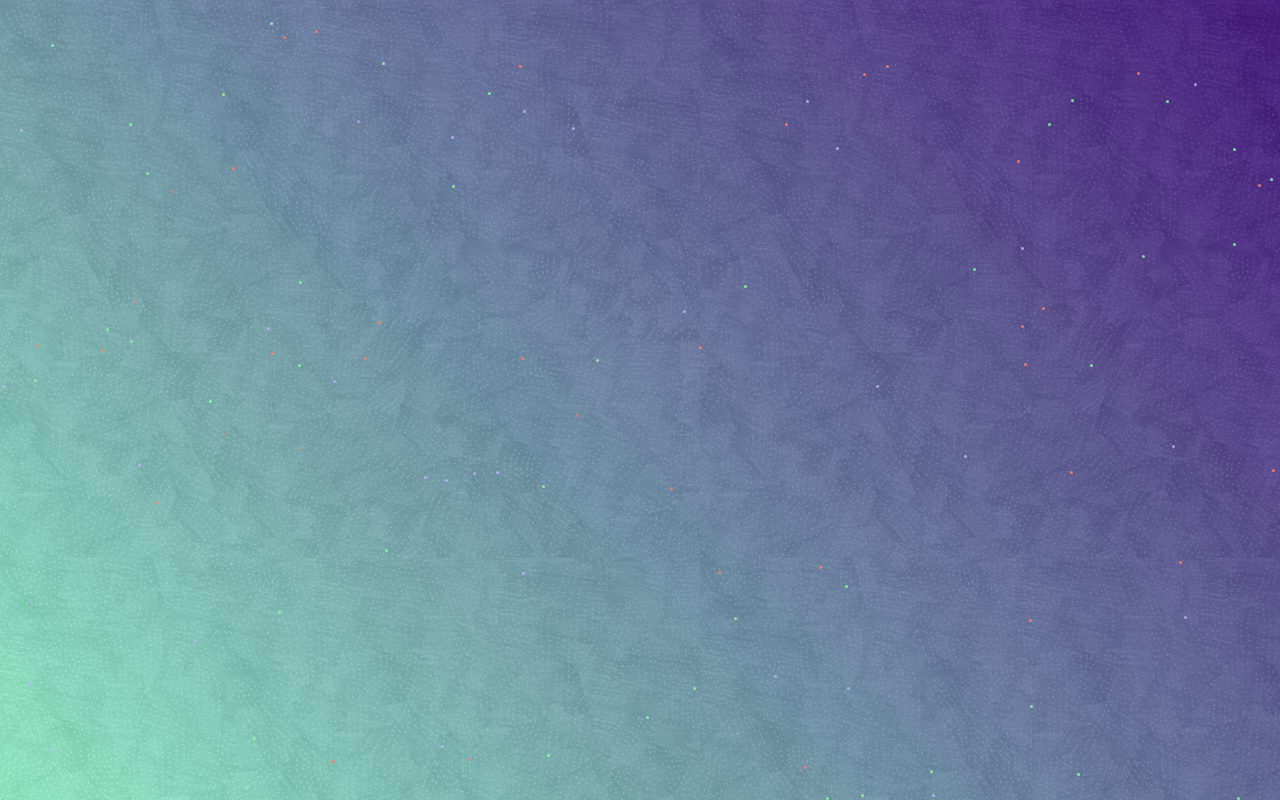
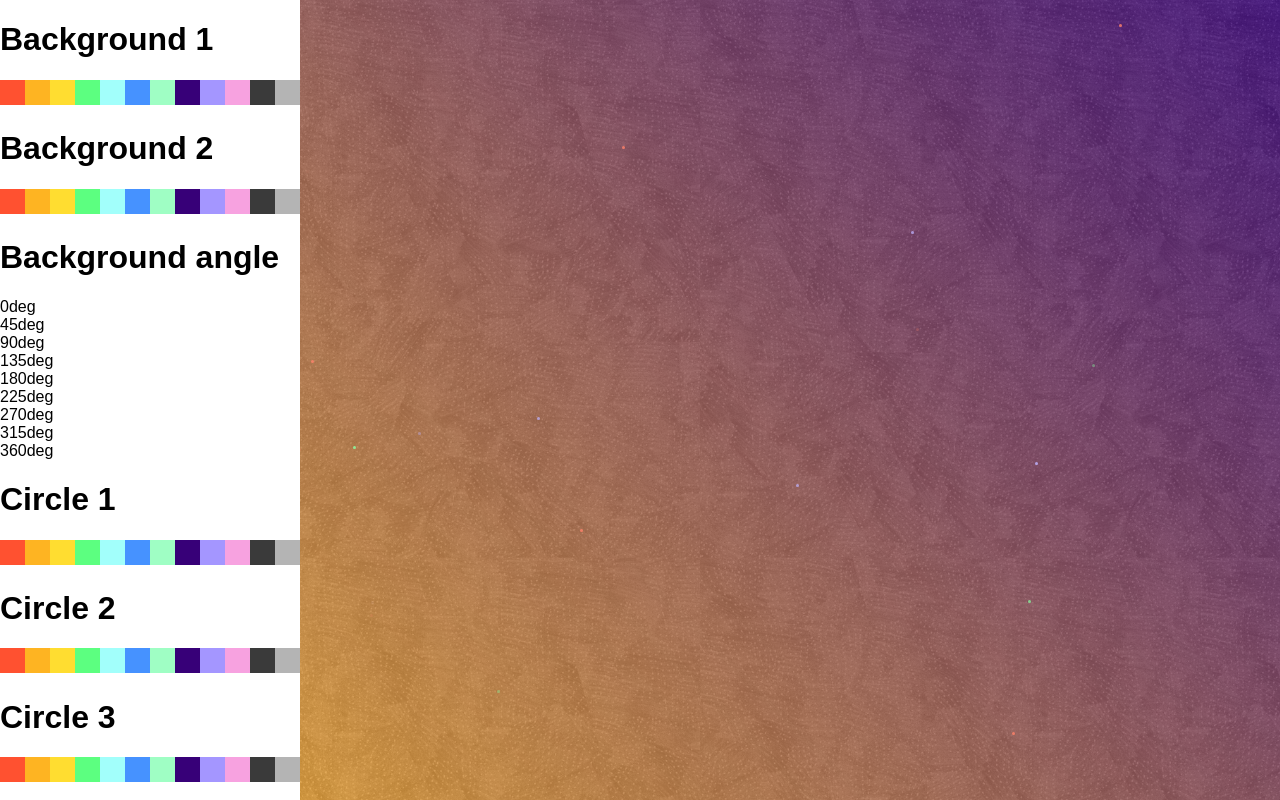
Before and after one commit to jamesshedden/spheres-react, a React (Create React App) app: page / in a window 1280 px wide. Built offline with nearby package versions, Linux system fonts and the light colour scheme.

Commit message:
Adding UI

```diff
--- a/src/App.css
+++ b/src/App.css
@@ -9,12 +9,12 @@
   }
 }
 
-.content {
+/*.content {
   height: 100%;
   background: linear-gradient(45deg, #8FFCCF 0%, #370078 100%);
   position: relative;
   overflow: hidden;
-}
+}*/
 
 .content:before {
   content: '';
@@ -44,6 +44,14 @@
   display: flex;
   justify-content: center;
   align-items: center;
+}
+
+.circle:hover {
+  cursor: grab;
+}
+
+.circle.is-active:hover {
+  cursor: grabbing;
 }
 
 .size-xsmall {
@@ -328,3 +336,14 @@
   opacity: 0;
   transition: opacity 2s ease;
 }
+
+.menu {
+  background: white;
+  z-index: 999;
+  position: absolute;
+  top: 0;
+  left: 0;
+  height: 100%;
+  width: 300px;
+  overflow-y: scroll;
+}
--- a/src/App.js
+++ b/src/App.js
@@ -8,8 +8,60 @@ import './App.css';
 const MAX_CIRCLE_AMOUNT = 10;
 const PARALLAX_AMOUNT_DIVISOR = 80;
 
+const AVAILABLE_COLORS = [
+  {
+    label: 'Red',
+    hex: '#FF5130',
+  },
+  {
+    label: 'Orange',
+    hex: '#FEB422',
+  },
+  {
+    label: 'Yellow',
+    hex: '#FFDD30',
+  },
+  {
+    label: 'Green',
+    hex: '#5CFF80',
+  },
+  {
+    label: 'Light blue',
+    hex: '#A2FFFB',
+  },
+  {
+    label: 'Dark blue',
+    hex: '#4692FF',
+  },
+  {
+    label: 'Teal',
+    hex: '#9FFEC4',
+  },
+  {
+    label: 'Dark purple',
+    hex: '#370078',
+  },
+  {
+    label: 'Purple',
+    hex: '#A496FF',
+  },
+  {
+    label: 'Pink',
+    hex: '#F7A2E0',
+  },
+  {
+    label: 'Grey',
+    hex: '#3A3A3A',
+  },
+  {
+    label: 'Dark grey',
+    hex: '#B4B4B4',
+  },
+];
+
 const COLORS = ['#FF5130', '#A496FF', '#5CFF80'];
 const SIZES = ['xsmall', 'small', 'medium', 'large', 'xlarge', 'xxlarge', 'xxxlarge'];
+const ANGLES = ['0deg', '45deg', '90deg', '135deg', '180deg', '225deg', '270deg', '315deg', '360deg'];
 
 class App extends Component {
   constructor() {
@@ -17,8 +69,13 @@ class App extends Component {
 
     this.state = {
       circles: [],
-      backgroundColor1: '#FEB522',
+      backgroundColor1: '#FEB422',
       backgroundColor2: '#370078',
+      backgroundAngle: '45deg',
+      circleColor1: '#FF5130',
+      circleColor2: '#A496FF',
+      circleColor3: '#5CFF80',
+      circleAngle: '45deg',
       startedDraggingAt: 0,
       isDragging: false,
       activeCircle: null,
@@ -160,7 +217,8 @@ class App extends Component {
       PARALLAX_AMOUNT_DIVISOR,
     );
 
-    let color = COLORS[this.randomNumber(0, COLORS.length)];
+    // let color = COLORS[this.randomNumber(0, COLORS.length)];
+    let colorIndex = this.randomNumber(1, 3);
     let size = SIZES[this.randomNumber(0, SIZES.length)];
 
     let circles = this.state.circles;
@@ -174,7 +232,7 @@ class App extends Component {
 
     circles.push({
       id: this.state.sphereCount,
-      color,
+      colorIndex,
       size,
       // width: randomDimension,
       // height: randomDimension,
@@ -333,13 +391,16 @@ class App extends Component {
   }
 
   onMouseUp = (event) => {
+    if (!_.includes(event.target.classList, 'no-circle')) {
       if (this.state.activeCircle && event.timeStamp - this.state.activeCircle.activeAt > 200) {
         this.transformActiveCircle(event.pageX, event.pageY);
+        this.state.activeCircle.element.classList.remove('is-active');
         this.setState({ activeCircle: null });
       } else {
         this.makeCircle(event);
         this.setState({ activeCircle: null });
       };
+    }
   }
 
   onCircleMouseDown = (event, circle) => {
@@ -361,6 +422,10 @@ class App extends Component {
     let pointerDistanceFromCircleCentre = {
       x: pageX - translateX - left,
       y: pageY - translateY - top,
+    }
+
+    if (!event.target.classList.contains('is-active')) {
+      event.target.classList.add('is-active');
     }
 
     this.setState({
@@ -409,15 +474,183 @@ class App extends Component {
       onTouchStart={ this.onMouseDown }
       onMouseUp={ this.onMouseUp }
       onTouchEnd={ this.onMouseUp }
+      style={ {
+        height: '100%',
+        background: `
+          linear-gradient(
+            ${ this.state.backgroundAngle },
+            ${ this.state.backgroundColor1 } 0%,
+            ${ this.state.backgroundColor2 } 100%
+          )
+        `,
+        position: 'relative',
+        overflow: 'hidden',
+      } }
       >
+        <div className="menu no-circle">
+          <h1 className="no-circle">Background 1</h1>
+
+          {
+            AVAILABLE_COLORS.map((color) => {
+              return (
+                <div className="no-circle"
+                style={ {
+                  backgroundColor: color.hex,
+                  width: '25px',
+                  height: '25px',
+                  display: 'inline-block',
+                } }
+                onClick={ () => {
+                  this.setState({
+                    backgroundColor1: color.hex,
+                  });
+                } }>
+                </div>
+              );
+            })
+          }
+
+          <h1 className="no-circle">Background 2</h1>
+
+          {
+            AVAILABLE_COLORS.map((color) => {
+              return (
+                <div className="no-circle"
+                style={ {
+                  backgroundColor: color.hex,
+                  width: '25px',
+                  height: '25px',
+                  display: 'inline-block',
+                } }
+                onClick={ () => {
+                  this.setState({
+                    backgroundColor2: color.hex,
+                  });
+                } }>
+                </div>
+              );
+            })
+          }
+
+          <h1 className="no-circle">Background angle</h1>
+
+          {
+            ANGLES.map((angle) => {
+              return (
+                <div className="no-circle"
+                onClick={ () => {
+                  this.setState({
+                    backgroundAngle: angle,
+                  });
+                } }>
+                  { angle }
+                </div>
+              );
+            })
+          }
+
+          <h1 className="no-circle">Circle 1</h1>
+
+          {
+            AVAILABLE_COLORS.map((color) => {
+              return (
+                <div className="no-circle"
+                style={ {
+                  backgroundColor: color.hex,
+                  width: '25px',
+                  height: '25px',
+                  display: 'inline-block',
+                } }
+                onClick={ () => {
+                  this.setState({
+                    circleColor1: color.hex,
+                  });
+                } }>
+                </div>
+              );
+            })
+          }
+
+          <h1 className="no-circle">Circle 2</h1>
+
+          {
+            AVAILABLE_COLORS.map((color) => {
+              return (
+                <div className="no-circle"
+                style={ {
+                  backgroundColor: color.hex,
+                  width: '25px',
+                  height: '25px',
+                  display: 'inline-block',
+                } }
+                onClick={ () => {
+                  this.setState({
+                    circleColor2: color.hex,
+                  });
+                } }>
+                </div>
+              );
+            })
+          }
+
+          <h1 className="no-circle">Circle 3</h1>
+
+          {
+            AVAILABLE_COLORS.map((color) => {
+              return (
+                <div className="no-circle"
+                style={ {
+                  backgroundColor: color.hex,
+                  width: '25px',
+                  height: '25px',
+                  display: 'inline-block',
+                } }
+                onClick={ () => {
+                  this.setState({
+                    circleColor3: color.hex,
+                  });
+                } }>
+                </div>
+              );
+            })
+          }
+
+          <h1 className="no-circle">Circle angle</h1>
+
+          {
+            ANGLES.map((angle) => {
+              return (
+                <div className="no-circle"
+                onClick={ () => {
+                  this.setState({
+                    circleAngle: angle,
+                  });
+                } }>
+                  { angle }
+                </div>
+              );
+            })
+          }
+        </div>
+
         <ImagePreloader />
-        <div className="content__overlay" />
+        {/* <div className="content__overlay" /> */}
 
         <CSSTransitionGroup
         transitionName="circle"
         transitionEnterTimeout={200}
         transitionLeaveTimeout={1}>
           { this.state.circles.map((circle, index) => {
+
+            let color;
+            if (circle.colorIndex === 1) {
+              color = this.state.circleColor1;
+            } else if (circle.colorIndex === 2) {
+              color = this.state.circleColor2;
+            } else if (circle.colorIndex === 3) {
+              color = this.state.circleColor3;
+            }
+
             return (
               <div className={ circleClassNames(circle.size) }
               id={ `circle-${ circle.id }` }
@@ -427,9 +660,9 @@ class App extends Component {
               style={ {
                 background: `
                   linear-gradient(
-                    45deg,
+                    ${ this.state.circleAngle },
                     ${ this.state.backgroundColor2 } 0%,
-                    ${ circle.color } 100%
+                    ${ color } 100%
                   )
                 `,
                 transform: `translateX(${ circle.translateX }px) translateY(${ circle.translateY }px)`,
@@ -446,9 +679,18 @@ class App extends Component {
           }) }
         </CSSTransitionGroup>
 
-        <Stars key={ 1 } />
-        <Stars key={ 2 } />
-        <Stars key={ 3 } />
+        <Stars
+        colors={ [this.state.circleColor1, this.state.circleColor2, this.state.circleColor3] }
+        key={ 1 } />
+
+        <Stars
+        colors={ [this.state.circleColor1, this.state.circleColor2, this.state.circleColor3] }
+        key={ 2 } />
+
+        <Stars
+        colors={ [this.state.circleColor1, this.state.circleColor2, this.state.circleColor3] }
+        key={ 3 } />
+
       </div>
     );
   }
--- a/src/Stars.js
+++ b/src/Stars.js
@@ -15,33 +15,36 @@ class Stars extends Component {
 
     this.state = {
       stars: [],
-      backgroundStars: this.generateStars(),
+      backgroundStars: [],
     };
   }
 
   componentDidMount() {
-    setInterval(this.addStar, STAR_SHOW_INTERVAL);
+    setInterval(() => this.addStar(this.props.colors), STAR_SHOW_INTERVAL);
+    this.setState({
+      backgroundStars: this.generateStars(this.props.colors),
+    });
   }
 
-  generateStars = () => {
+  generateStars = (colors) => {
     return [...Array(BACKGROUND_STARS_TOTAL)].map((index) => {
       return {
         id: index,
         top: this.randomNumber(0, window.innerHeight),
         left: this.randomNumber(0, window.innerWidth),
-        background: COLORS[this.randomNumber(0, COLORS.length)],
+        background: colors[this.randomNumber(0, colors.length)],
       };
     });
   }
 
-  addStar = () => {
+  addStar = (colors) => {
     let { stars } = this.state;
 
     stars.push({
       id: STAR_COUNTER,
       top: this.randomNumber(0, window.innerHeight),
       left: this.randomNumber(0, window.innerWidth),
-      background: COLORS[this.randomNumber(0, COLORS.length)],
+      background: colors[this.randomNumber(0, colors.length)],
     });
 
     let newStars = stars.length > MAX_STARS_AMOUNT ? stars.slice(1, stars.length) : stars;
@@ -54,7 +57,7 @@ class Stars extends Component {
   render() {
     return (
       <div id="stars">
-        { this.state.backgroundStars.map((backgroundStar, index) => {
+        {/* { this.state.backgroundStars.map((backgroundStar, index) => {
           return (
             <div
             key={ index }
@@ -66,7 +69,7 @@ class Stars extends Component {
               background: backgroundStar.background,
             }} />
           );
-        }) }
+        }) } */}
 
         <CSSTransitionGroup
         transitionName="star"
```
Lines whose indentation alone changed are shown as unchanged.
